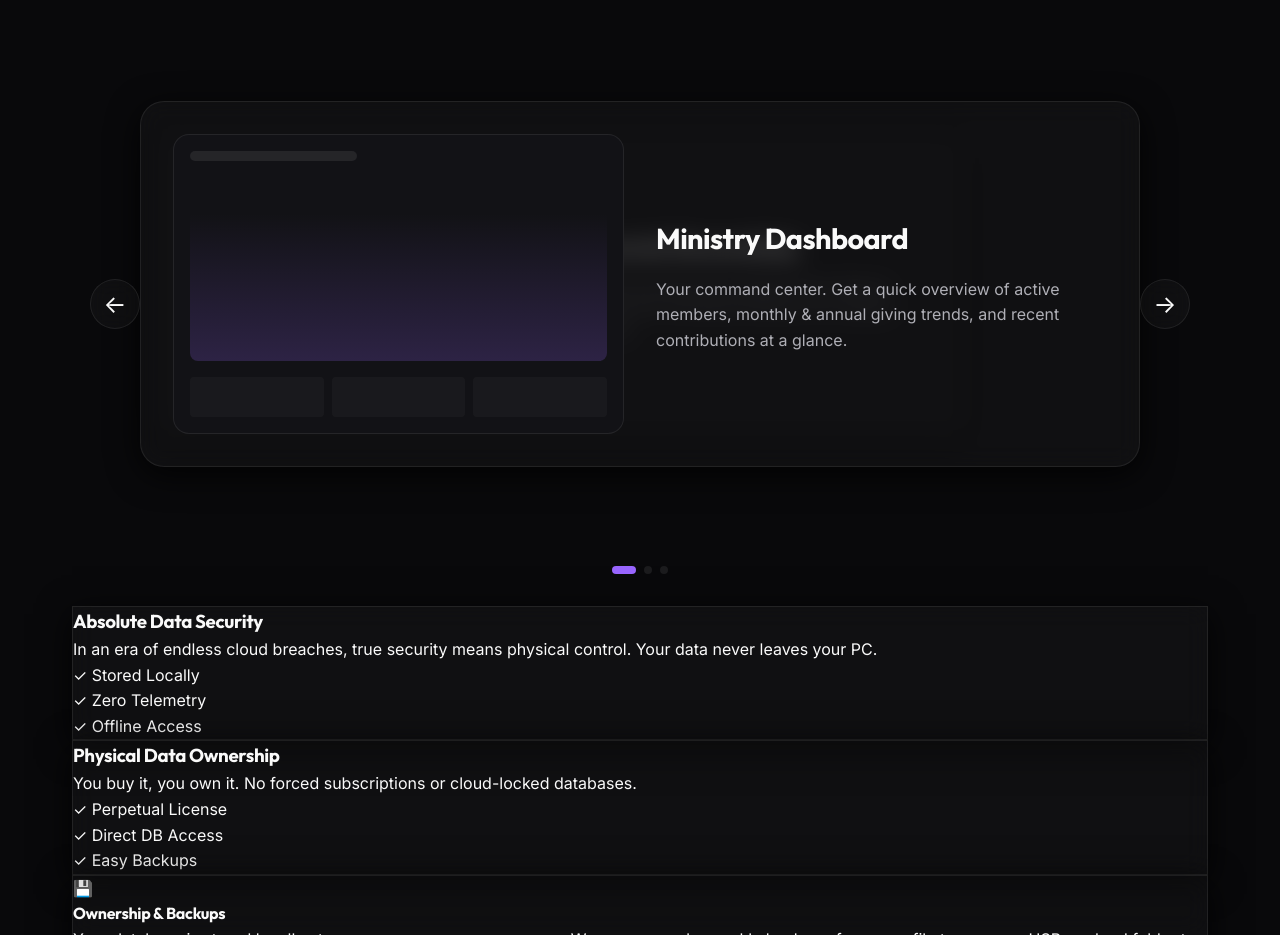
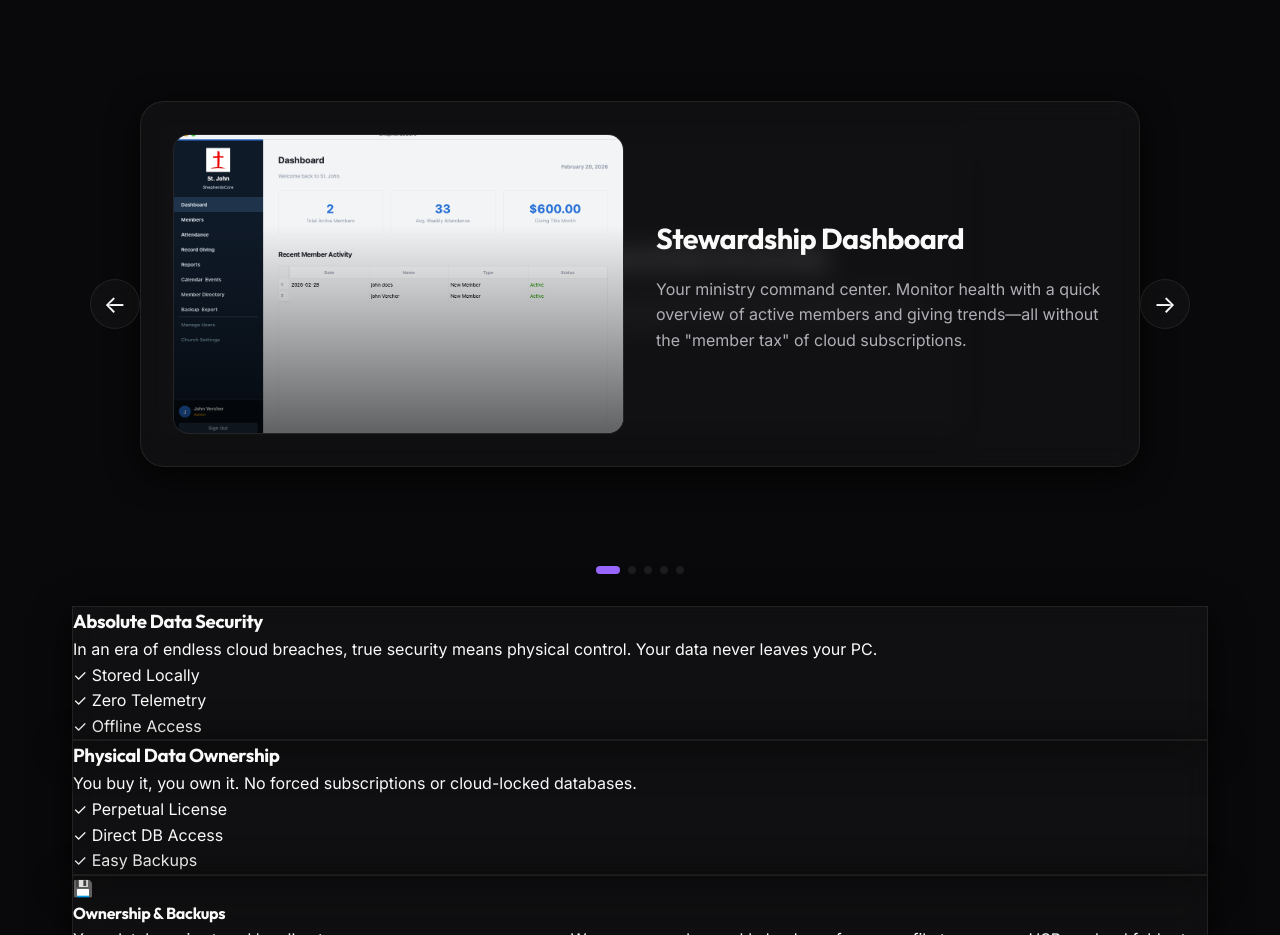
Before and after one commit to jvercher71/website, a React (Vite) app: page /products/shepherdscore in a window 1280 px wide. Shown: the part 1021-1956 px from the top of the page. Built offline with nearby package versions, Linux system fonts and the light colour scheme.

Commit message:
feat: integrate interface showcase with stewardship messaging and re-enable screenshots

```diff
--- a/src/components/ProductShowcase.css
+++ b/src/components/ProductShowcase.css
@@ -57,10 +57,39 @@
 }
 
 .mockup-fallback {
+  position: absolute;
+  top: 0;
+  left: 0;
   width: 100%;
   height: 100%;
   display: flex;
   padding: 1rem;
+  z-index: 1;
+}
+
+.slide-image {
+  position: absolute;
+  top: 0;
+  left: 0;
+  width: 100%;
+  height: 100%;
+  object-fit: cover;
+  z-index: 2;
+  transition: transform 0.5s ease;
+}
+
+.showcase-slide:hover .slide-image {
+  transform: scale(1.05);
+}
+
+.image-overlay {
+  position: absolute;
+  top: 0;
+  left: 0;
+  width: 100%;
+  height: 100%;
+  background: linear-gradient(to top, rgba(0,0,0,0.6) 0%, transparent 70%);
+  z-index: 3;
 }
 
 .mockup-ui {
--- a/src/components/ProductShowcase.jsx
+++ b/src/components/ProductShowcase.jsx
@@ -4,21 +4,33 @@ import './ProductShowcase.css';
 const slides = [
   {
     id: 'dashboard',
-    title: 'Ministry Dashboard',
-    desc: 'Your command center. Get a quick overview of active members, monthly & annual giving trends, and recent contributions at a glance.',
+    title: 'Stewardship Dashboard',
+    desc: 'Your ministry command center. Monitor health with a quick overview of active members and giving trends—all without the "member tax" of cloud subscriptions.',
     image: '/assets/dashboard.png'
   },
   {
     id: 'members',
-    title: 'Member Intelligence',
-    desc: 'Complete directory management. Track names, photos, spiritual journeys, and family connectivity with lightning-fast search.',
+    title: 'Legacy Intelligence',
+    desc: 'Complete directory management designed to protect your congregation\'s legacy. Track naming, spiritual journeys, and family connectivity with physical data security.',
     image: '/assets/members.png'
   },
   {
     id: 'giving',
-    title: 'Financial Stewardship',
-    desc: 'Easily log contributions by category (Tithe, Missions, Building Fund). Automated tracking for tax-compliant reporting.',
+    title: 'Financial Sovereignty',
+    desc: 'Log tithes and offerings directly into your private database. Automated, tax-compliant tracking that saves you thousands in yearly SaaS fees.',
     image: '/assets/giving.png'
+  },
+  {
+    id: 'security',
+    title: 'Absolute Data Security',
+    desc: 'True security means physical control. In an era of cloud breaches, your data remains safely stored on your local hardware—zero telemetry, zero risk.',
+    image: '/assets/dashboard.png' // Using dashboard as a fallback or a placeholder for security view
+  },
+  {
+    id: 'ownership',
+    title: 'Physical Data Ownership',
+    desc: 'You buy it, you own it. No forced subscriptions, no cloud-locked databases. Own your ministry software, don\'t rent it.',
+    image: '/assets/giving.png' // Using giving as a placeholder for ownership view
   }
 ];
 
@@ -56,15 +68,12 @@ const ProductShowcase = () => {
                         <div className="mockup-ui">
                           <div className="mockup-nav"></div>
                           <div className="mockup-chart"></div>
-                          <div className="mockup-stats">
-                            <div></div><div></div><div></div>
-                          </div>
                         </div>
                       )}
                       {slide.id === 'members' && (
                         <div className="mockup-ui">
                           <div className="mockup-list">
-                            <div></div><div></div><div></div><div></div>
+                            <div></div><div></div><div></div>
                           </div>
                         </div>
                       )}
@@ -75,7 +84,7 @@ const ProductShowcase = () => {
                         </div>
                       )}
                     </div>
-                    {/* <img src={slide.image} alt={slide.title} className="slide-image" /> */}
+                    <img src={slide.image} alt={slide.title} className="slide-image" onError={(e) => e.target.style.display='none'} />
                     <div className="image-overlay"></div>
                   </div>
                   <div className="slide-info">
```
